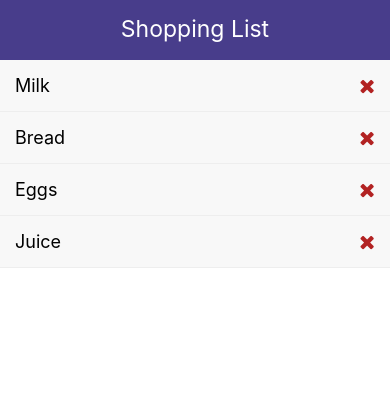
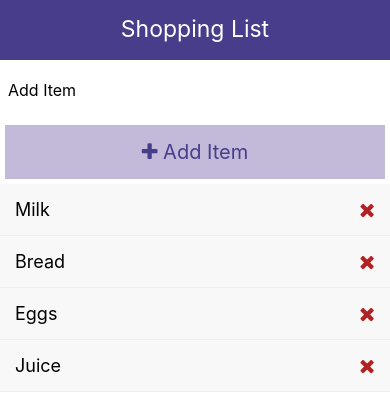
Before and after one commit to adarshnanwani/react-native-refresher, a React Native app: screen / in a window 390 px wide. Shown: the top 412 px of the page. Built offline with nearby package versions, Linux system fonts and the light colour scheme.

Commit message:
Add 'Add Item' form

```diff
--- a/App.js
+++ b/App.js
@@ -3,6 +3,7 @@
 import uuid from 'uuid/v4';
 import Header from './src/components/Header';
 import ListItem from './src/components/ListItem';
+import AddItem from './src/components/AddItem';
 
 const App = () => {
   const [items, setItems] = useState([
@@ -31,6 +32,7 @@
   return (
     <View style={styles.container}>
       <Header />
+      <AddItem />
       <FlatList
         data={items}
         renderItem={({item}) => (
--- /dev/null
+++ b/src/components/AddItem.js
@@ -0,0 +1,42 @@
+import React from 'react';
+import {
+  View,
+  TextInput,
+  TouchableOpacity,
+  Text,
+  StyleSheet,
+} from 'react-native';
+import Icon from 'react-native-vector-icons/FontAwesome';
+
+const AddItem = () => {
+  return (
+    <View>
+      <TextInput placeholder="Add Item" style={styles.input} />
+      <TouchableOpacity style={styles.btn}>
+        <Text style={styles.btnText}>
+          <Icon name="plus" size={20} style={styles.btnIcon} /> Add Item
+        </Text>
+      </TouchableOpacity>
+    </View>
+  );
+};
+
+const styles = StyleSheet.create({
+  input: {
+    height: 60,
+    padding: 8,
+    fontSize: 16,
+  },
+  btn: {
+    padding: 15,
+    backgroundColor: '#c2bad8',
+    margin: 5,
+  },
+  btnText: {
+    color: 'darkslateblue',
+    fontSize: 20,
+    textAlign: 'center',
+  },
+});
+
+export default AddItem;
```
